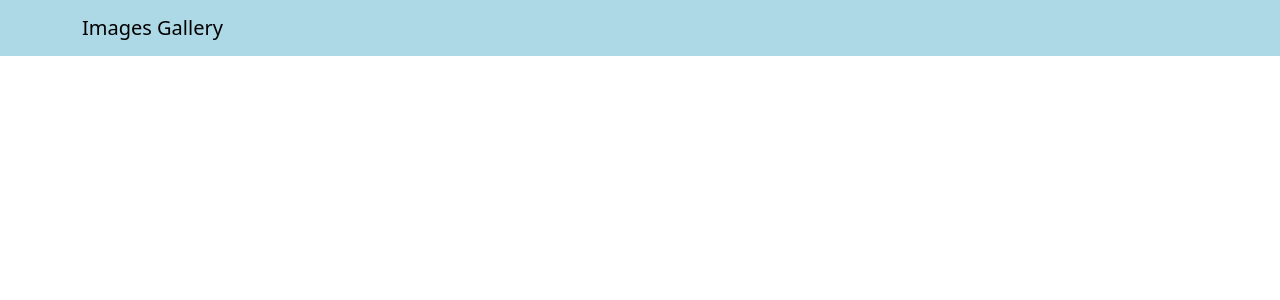
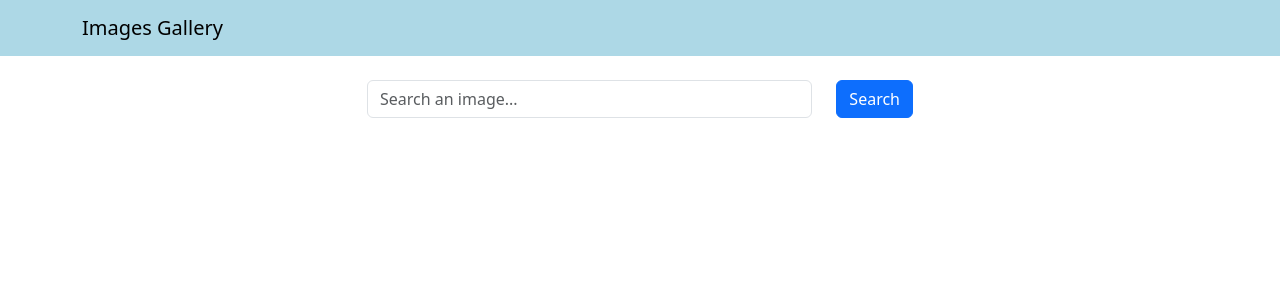
Before and after one commit to Prathit07/images-gallery-react-app, a React (Create React App) app in the folder frontend/: page / in a window 1280 px wide. Shown: the top 300 px of the page. Built offline with nearby package versions, Linux system fonts and the light colour scheme.

Commit message:
image_gallery:0.0.5     - Controlled search component.

```diff
--- a/frontend/src/App.js
+++ b/frontend/src/App.js
@@ -1,10 +1,20 @@
+import { useState } from "react";
 import "bootstrap/dist/css/bootstrap.min.css";
 import Header from "./components/Header";
+import Search from "./components/Search";
 
 const App = () => {
+  const [word, setWord] = useState("");
+
+  const handleSearchSubmit = (e) => {
+    e.preventDefault();
+    console.log(word);
+  };
+
   return (
     <div>
       <Header title="Images Gallery"/>
+      <Search word={ word } setWord={ setWord } handleSubmit={ handleSearchSubmit }/>
     </div>
   );
 };
--- /dev/null
+++ b/frontend/src/components/Search.js
@@ -0,0 +1,31 @@
+import React from "react";
+import { Container, Col, Row, Button, Form } from "react-bootstrap";
+
+const Search = (props) => {
+  return (
+    <Container className="mt-4">
+      <Row className="justify-content-center">
+        <Col xs={12} md={8} lg={6}>
+          <Form onSubmit={ props.handleSubmit }>
+            <Row className="align-items-center">
+              <Col>
+                <Form.Control
+                    type="text"
+                    value={props.word}
+                    onChange={(e) => props.setWord(e.target.value)}
+                    placeholder="Search an image..." />
+              </Col>
+              <Col xs="auto">
+                <Button variant="primary" type="submit">
+                  Search
+                </Button>
+              </Col>
+            </Row>
+          </Form>
+        </Col>
+      </Row>
+    </Container>
+  );
+};
+
+export default Search;
```
